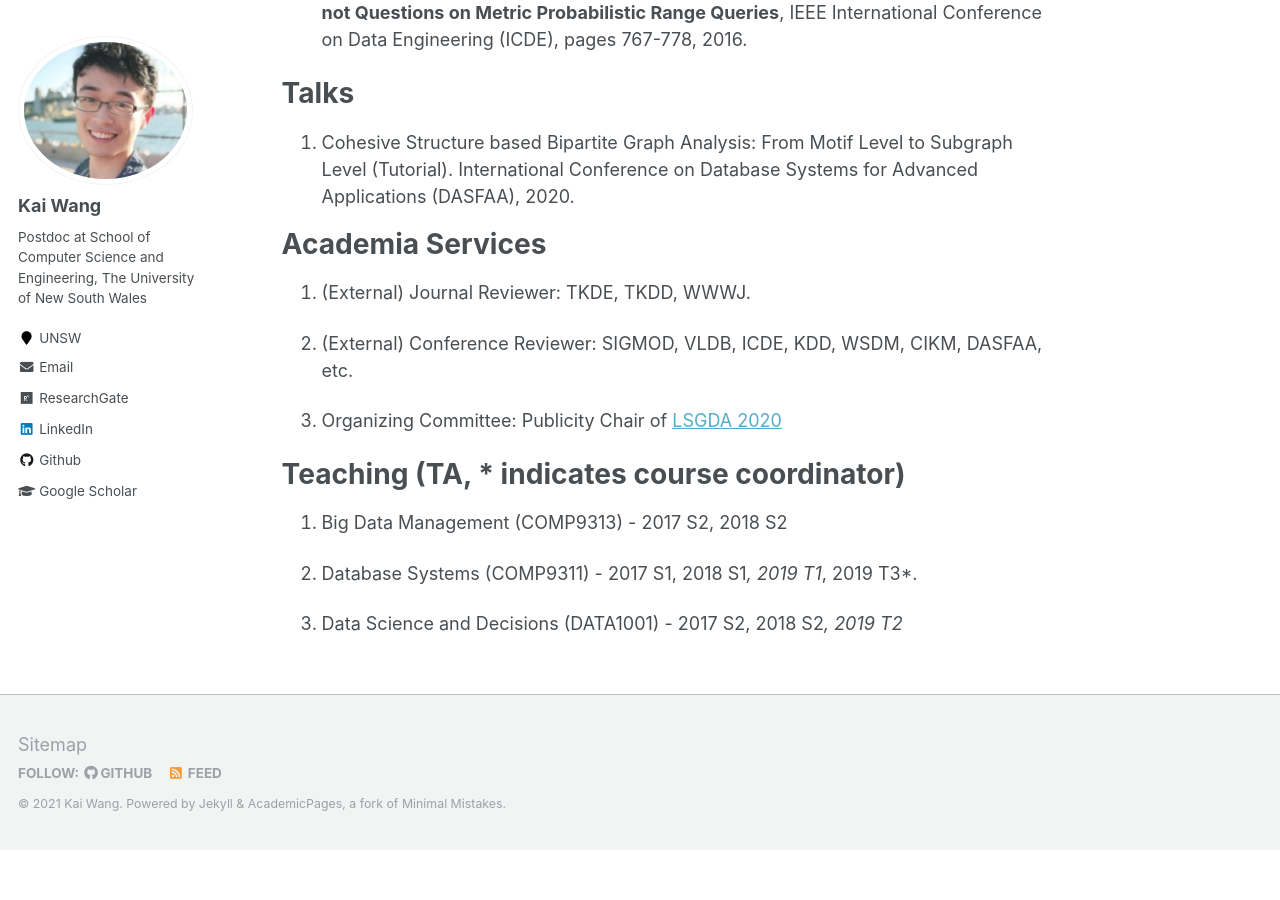
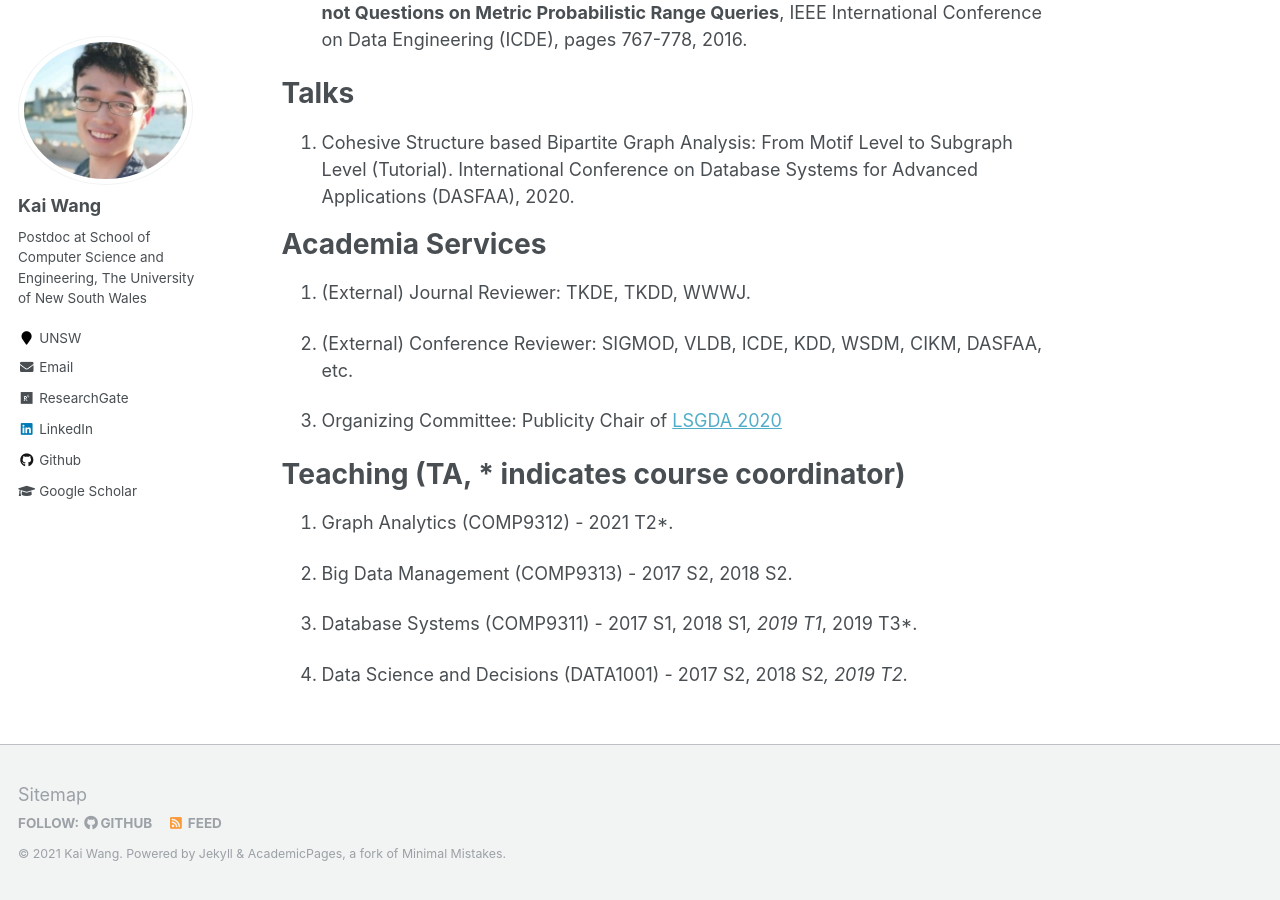
Before and after one commit to cs-kaiwang/cs-kaiwang.github.io, a Jekyll site: the page built from _pages/about.md, in a window 1280 px wide and 900 px high, scrolled down 1233 px. Built offline with Jekyll 4.4.1, drawn with Linux system fonts in a browser that asks for light colours; before the commit the page ends 2083 px from its top, so only the background shows below that.

Commit message:
Update about.md

```diff
--- a/_pages/about.md
+++ b/_pages/about.md
@@ -44,9 +44,10 @@ Academia Services
 
 Teaching (TA, * indicates course coordinator)
 ======
+1. Graph Analytics  (COMP9312) -  2021 T2*.
 
-1. Big Data Management  (COMP9313) -  2017 S2, 2018 S2
+2. Big Data Management  (COMP9313) -  2017 S2, 2018 S2.
 
-2. Database Systems (COMP9311) -  2017 S1, 2018 S1*, 2019 T1*, 2019 T3*.
+3. Database Systems (COMP9311) -  2017 S1, 2018 S1*, 2019 T1*, 2019 T3*.
 
-3. Data Science and Decisions (DATA1001) -  2017 S2, 2018 S2*, 2019 T2*
+4. Data Science and Decisions (DATA1001) -  2017 S2, 2018 S2*, 2019 T2*.
```
